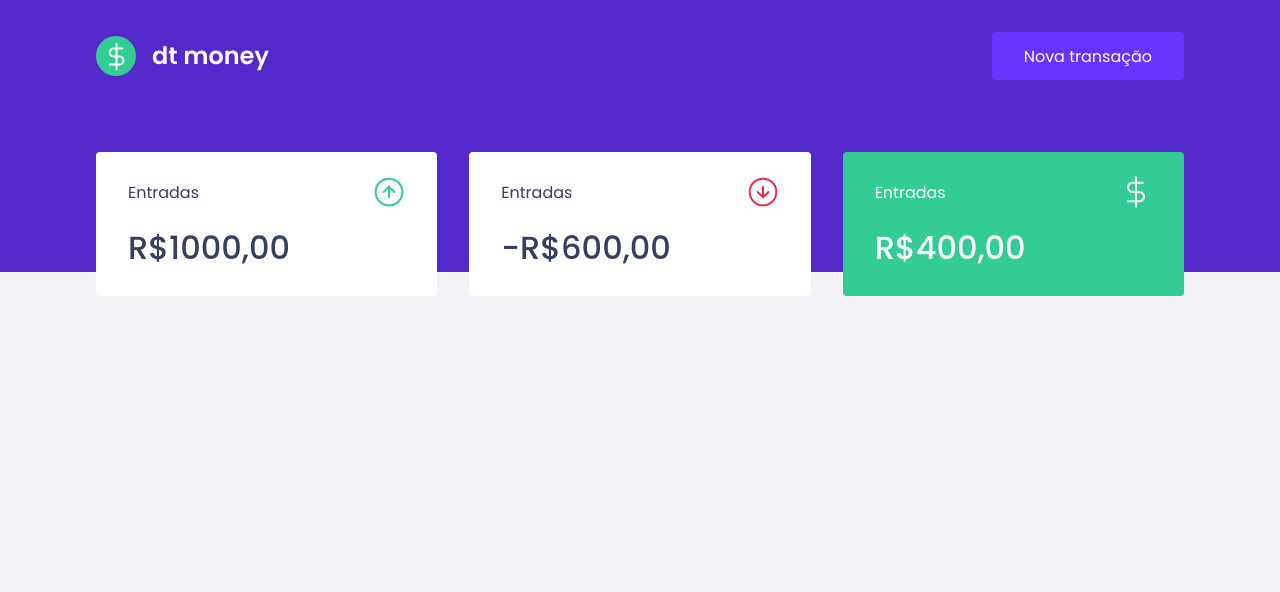
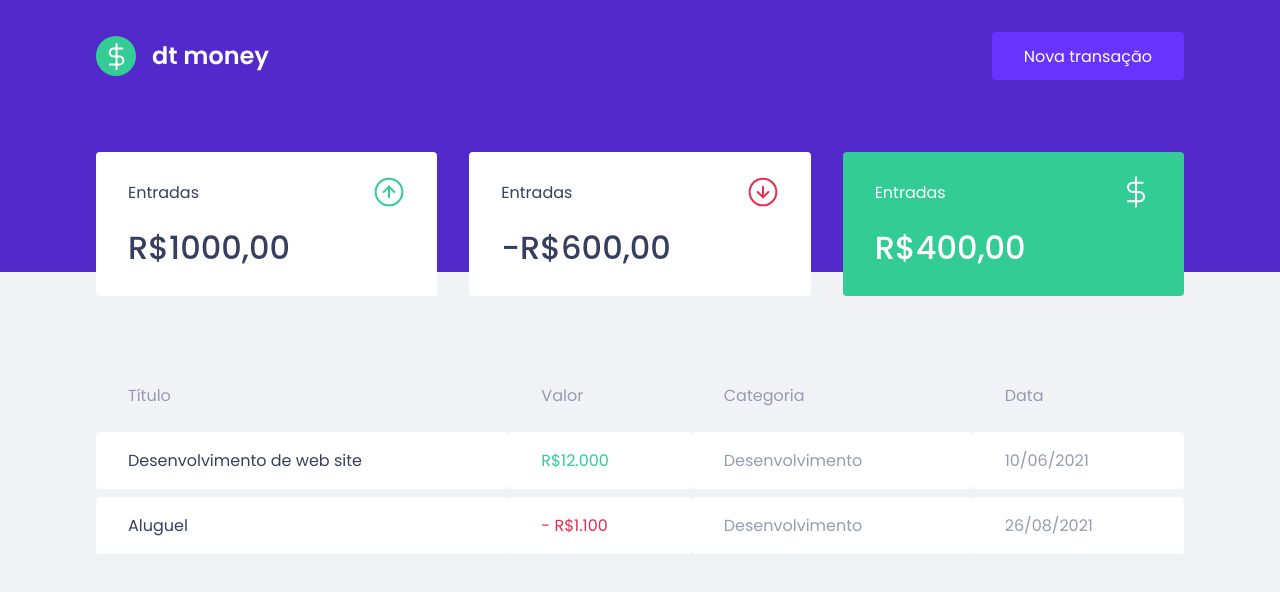
Before and after one commit to ittalolz/02-dtmoney, a React (Create React App) app: page / in a window 1280 px wide. Shown: the top 592 px of the page. Built offline with nearby package versions, Linux system fonts and the light colour scheme.

Commit message:
feat: TransactionTable component

```diff
--- a/src/components/Dashboard/index.tsx
+++ b/src/components/Dashboard/index.tsx
@@ -1,10 +1,12 @@
 import { Summary } from "../Summary";
+import { TransactionsTable } from "../TransactionTable";
 import { Container } from "./styles";
 
 export function Dashboard (){
   return (
     <Container>
-      <Summary></Summary>
+      <Summary/>
+      <TransactionsTable/>
     </Container>
   );
 }
--- a/src/components/Summary/index.tsx
+++ b/src/components/Summary/index.tsx
@@ -2,7 +2,7 @@
 import outcomeImg from '../../assets/outcome.svg'
 import totalImg from '../../assets/total.svg'
 
-import { Container } from "./style";
+import { Container } from "./styles";
 
 export function Summary (){
   return (
--- a/src/components/Summary/style.ts
+++ b/src/components/Summary/styles.ts
@@ -28,7 +28,7 @@
     }
 
     &.highlight-background {
-      background-color: var(--gren);
+      background-color: var(--green);
       color: #fff;
     }
   }
--- /dev/null
+++ b/src/components/TransactionTable/index.tsx
@@ -0,0 +1,35 @@
+import { Container } from "./styles";
+
+export function TransactionsTable() {
+  return (
+    <Container>
+      <table>
+        <thead>
+          <tr>
+            <th>Título</th>
+            <th>Valor</th>
+            <th>Categoria</th>
+            <th>Data</th>
+          </tr>
+        </thead>
+
+        <tbody>
+          <tr>
+            <td>Desenvolvimento de web site</td>
+            <td className="deposit">R$12.000</td>
+            <td>Desenvolvimento</td>
+            <td>10/06/2021</td>
+          </tr>
+
+          <tr>
+            <td>Aluguel</td>
+            <td className="withdraw">- R$1.100</td>
+            <td>Desenvolvimento</td>
+            <td>26/08/2021</td>
+          </tr>
+
+        </tbody>
+      </table>
+    </Container>
+  );
+}
--- /dev/null
+++ b/src/components/TransactionTable/styles.ts
@@ -0,0 +1,38 @@
+import styled from "styled-components";
+
+export const Container = styled.div`
+  margin-top: 4rem;
+
+  table {
+    width: 100%;
+    border-spacing: 0 0.5rem;
+
+    th {
+      color: var(--text-body);
+      font-weight: 400;
+      padding: 1rem 2rem;
+      text-align: left;
+      line-height: 1.5rem;
+    }
+
+    td {
+      padding: 1rem 2rem;
+      border: 0;
+      background-color: var(--shape);
+      color: var(--text-body);
+      border-radius: 0.25rem;
+
+      &:first-child {
+        color: var(--text-title)
+      }
+
+      &.deposit {
+        color: var(--green);
+      }
+
+      &.withdraw {
+        color: var(--red);
+      }
+    }
+  }
+`
--- a/src/styles/global.ts
+++ b/src/styles/global.ts
@@ -7,7 +7,7 @@
 
     --red: #e52e4d;
     --blue: #5429cc;
-    --gren: #33cc95;
+    --green: #33cc95;
 
     --blue-light: #6933ff;
 
```
